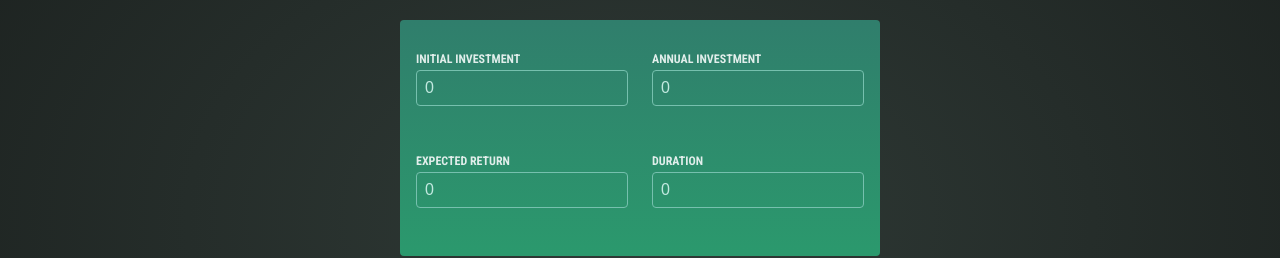
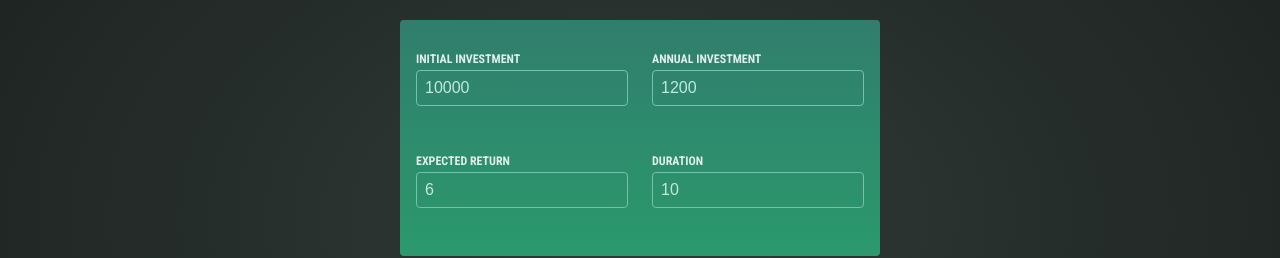
Before and after one commit to zarail/React-Practice-Projects, a React (Vite) app in the folder 08-investment-calculator/: page / in a window 1280 px wide. Shown: the part 206-464 px from the top of the page. Built offline with nearby package versions, Linux system fonts and the light colour scheme.

Commit message:
reduce useState & handle function from four to one

```diff
--- a/08-investment-calculator/src/components/UserInput.jsx
+++ b/08-investment-calculator/src/components/UserInput.jsx
@@ -1,10 +1,34 @@
 import { useState } from 'react';
 
 export default function UserInput() {
-  const [initialInvestment, setInitialinvestment] = useState(0);
-  const [annualInvestment, setAnnualInvestment] = useState(0);
-  const [expectedReturn, setExpectedReturn] = useState(0);
-  const [duration, setDuration] = useState(0);
+
+  const [userInput, setUserInput] = useState({
+    initialInvestment: 10000,
+    annualInvestment: 1200,
+    expectedReturn: 6,
+    duration: 10,
+  })
+
+  /* --> instead of:
+
+  const [initialInvestment, setInitialinvestment] = useState(10000);
+  const [annualInvestment, setAnnualInvestment] = useState(1200);
+  const [expectedReturn, setExpectedReturn] = useState(6);
+  const [duration, setDuration] = useState(10);
+  */
+
+  // the "inputIdentifier" will get a string as a value that either is initialInvestment, or annualInvestment, or expectedReturn, or duration:
+
+  function handleUserInputChange(inputIdentifier, newValue) {
+    setUserInput(previousUserInput => {
+      return {
+        ...previousUserInput, // copy all the old values in the new obj
+        [inputIdentifier]: newValue, // overwrite the value of the changed input
+      };
+    });
+  };
+
+  /* --> one generic function to handle all changes (instead of four!):
 
   function handleInitialInvestmentChange(event) {
     setInitialinvestment(event.target.value);
@@ -21,6 +45,7 @@ export default function UserInput() {
   function handleDurationChange(event) {
     setDuration(event.target.value);
   }
+  */
 
   return <section id="user-input">
     <div className="input-group">
@@ -29,8 +54,8 @@ export default function UserInput() {
         <input
           type="number"
           required
-          value={initialInvestment}
-          onChange={handleInitialInvestmentChange}
+          value={userInput.initialInvestment}
+          onChange={(event) => handleUserInputChange('initialInvestment', event.target.value)}
         />
       </p>
       <p>
@@ -38,8 +63,8 @@ export default function UserInput() {
         <input
           type="number"
           required
-          value={annualInvestment}
-          onChange={handleAnnualInvestmentChange}
+          value={userInput.annualInvestment}
+          onChange={(event) => handleUserInputChange('annualInvestment', event.target.value)}
         />
       </p>
     </div>
@@ -49,8 +74,8 @@ export default function UserInput() {
         <input
           type="number"
           required
-          value={expectedReturn}
-          onChange={handleExpectedReturnChange}
+          value={userInput.expectedReturn}
+          onChange={(event) => handleUserInputChange('expectedReturn', event.target.value)}
         />
       </p>
       <p>
@@ -58,8 +83,8 @@ export default function UserInput() {
         <input
           type="number"
           required
-          value={duration}
-          onChange={handleDurationChange}
+          value={userInput.duration}
+          onChange={(event) => handleUserInputChange('duration', event.target.value)}
         />
       </p>
     </div>
```
